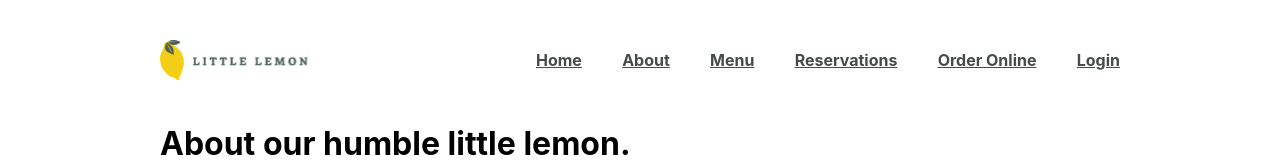
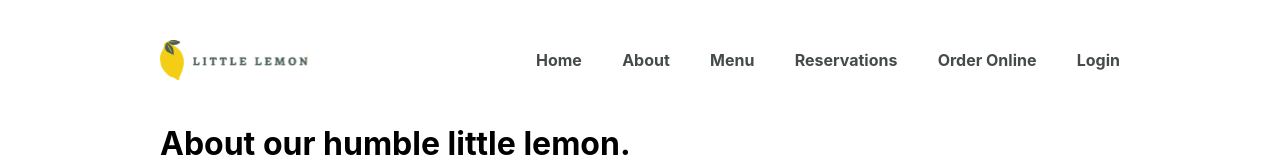
Before and after one commit to a-garcia96/capstone-project, a React (Create React App) app: page /about in a window 1280 px wide. Shown: the top 160 px of the page. Built offline with nearby package versions, Linux system fonts and the light colour scheme.

Commit message:
styling changes to navbar links

```diff
--- a/src/index.css
+++ b/src/index.css
@@ -265,6 +265,10 @@ p {
 
 .nav__list--desktop {
   display: none;
+}
+
+.nav__item a {
+  text-decoration: none;
 }
 
 /* animation for showing the nav items. */
```
